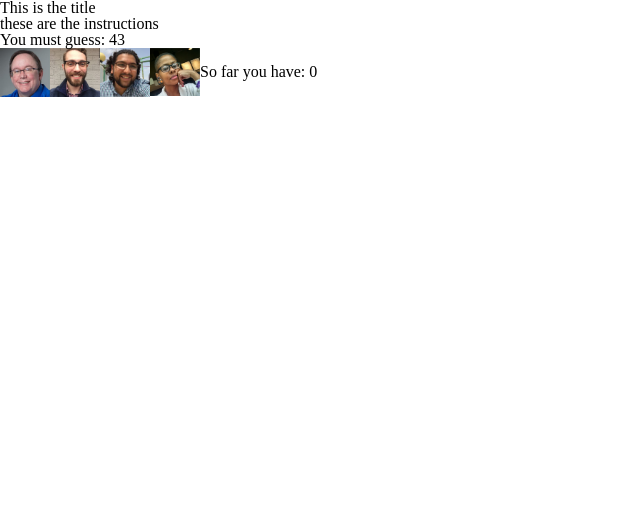
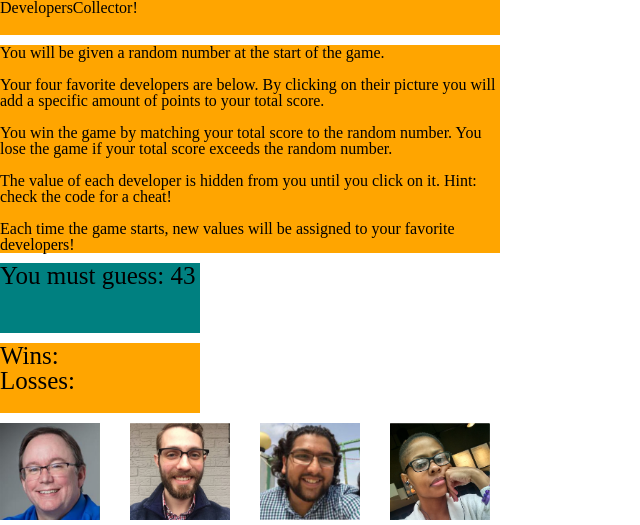
Before and after one commit to swuap/unit-4-game, a plain HTML site: page index.html in a window 1280 px wide. Shown: the top 525 px of the page, without its empty margins (0-640 px from the left). Drawn offline with Linux system fonts and the light colour scheme.

Commit message:
ready for formatting

```diff
--- a/assets/css/style.css
+++ b/assets/css/style.css
@@ -1,4 +1,52 @@
+#title {
+    background-color: orange;
+    height: 35px;
+    width: 500px;
+    margin-bottom: 10px;
+}
+
+#instructions {
+    background-color: orange;
+    width: 500px;
+    margin-bottom: 10px;
+}
+
+#target {
+    background-color: teal;
+    font-size: 25px;
+    width: 200px;
+    height: 70px;
+    margin-bottom: 10px;
+}
+
+#score {
+    background-color: orange;
+    font-size: 25px;
+    width: 200px;
+    height: 70px;
+    margin-bottom: 10px;
+}
+
 .thumbnails {
-    width: 50px;
+    width: 100px;
+    margin: 0 30px 10px 0;
+}
+
+#bruce {
     float: left;
 }
+
+#tyler {
+    float: left;
+}
+
+#hasan {
+    float: left;
+}
+
+#gameScore {
+    background-color: teal;
+    font-size: 35px;
+    width: 200px;
+    height: 80px;
+}
--- a/assets/javascript/game.js
+++ b/assets/javascript/game.js
@@ -1,14 +1,6 @@
 
 var wins = 0
 var losses = 0
-
-
-// testing that the variables are loading numbers correctly
-console.log(target);
-console.log("Bruce variable is " + bruce);
-console.log("Tyler variable is " + tyler);
-console.log("Hasan variable is " + hasan);
-console.log("Netreia variable is " + netreia);
 
 // this loads random numbers in to the variables used for the game
 function startUp () {
@@ -20,6 +12,15 @@ function startUp () {
     netreia = Math.floor(Math.random() * (12 - 1 + 1)) + 1;
     document.getElementById("target").innerHTML = "You must guess: " + target;
     document.getElementById("gameScore").innerHTML = "So far you have: " + gameScore;
+    document.getElementById("wins").text = wins;
+    document.getElementById("losses").text = + losses;
+
+    // testing that the variables are loading numbers correctly (and also allows you to cheat :) )
+    console.log(target);
+    console.log("Bruce variable is " + bruce);
+    console.log("Tyler variable is " + tyler);
+    console.log("Hasan variable is " + hasan);
+    console.log("Netreia variable is " + netreia);
 };
 
 // this will reset the game once player wins or loses, and keeps score
@@ -34,7 +35,6 @@ function lose(){
     document.getElementById("losses").innerHTML = "Losses: " + losses;
     startUp();
 };
-
 
 // this adds points to the users total score based on the value of each picture
 document.getElementById("bruce").addEventListener("click", function() {
@@ -76,29 +76,15 @@ document.getElementById("hasan").addEventListener("click", function() {
     };
 });
 
-// document.getElementById("tyler").addEventListener("click", function() {
-//     gameScore = gameScore + tyler;
-//     document.getElementById("gameScore").innerHTML = gameScore;
-// });
+document.getElementById("netreia").addEventListener("click", function() {
+    gameScore = gameScore + netreia;
+    document.getElementById("gameScore").innerHTML = "So far you have: " + gameScore;
 
-// document.getElementById("hasan").addEventListener("click", function() {
-//     gameScore = gameScore + hasan;
-//     document.getElementById("gameScore").innerHTML = gameScore;
-// });
+    if (gameScore === target) {
+        win ();
+    };
 
-// document.getElementById("netreia").addEventListener("click", function() {
-//     gameScore = gameScore + netreia;
-//     document.getElementById("gameScore").innerHTML = gameScore;
-// });
-
-
-
-startUp ();
-
-
-
-// function pictureClick () {
-//     gameScore = gameScore + bruce;
-//     console.log(bruce);
-//     console.log(gameScore);
-// };
+    if (gameScore > target) {
+        lose ();
+    };
+});
--- a/index.html
+++ b/index.html
@@ -11,11 +11,29 @@
 </head>
 <body onload="startUp()">
     <div id="title">
-        This is the title
+        DevelopersCollector!
     </div>
 
     <div id="instructions">
-        these are the instructions
+        <p>
+            You will be given a random number at the start of the game.
+        </p>
+        <br>
+        <p>
+            Your four favorite developers are below. By clicking on their picture you will add a specific amount of points to your total score.
+        </p>
+        <br>
+        <p>
+            You win the game by matching your total score to the random number. You lose the game if your total score exceeds the random number.
+        </p>
+        <br>
+        <p>
+            The value of each developer is hidden from you until you click on it. Hint: check the code for a cheat!
+        </p>
+        <br>
+        <p>
+            Each time the game starts, new values will be assigned to your favorite developers!
+        </p>
     </div>
 
     <div id="target">
@@ -24,11 +42,11 @@
 
     <div id="score">
         <div id="wins">
-
+            Wins:
         </div>
 
         <div id="losses">
-
+            Losses:
         </div>
     </div>
 
@@ -50,8 +68,6 @@
         </div>
     </div>
 
-    <br>
-
     <div id="gameScore">
 
     </div>
```
